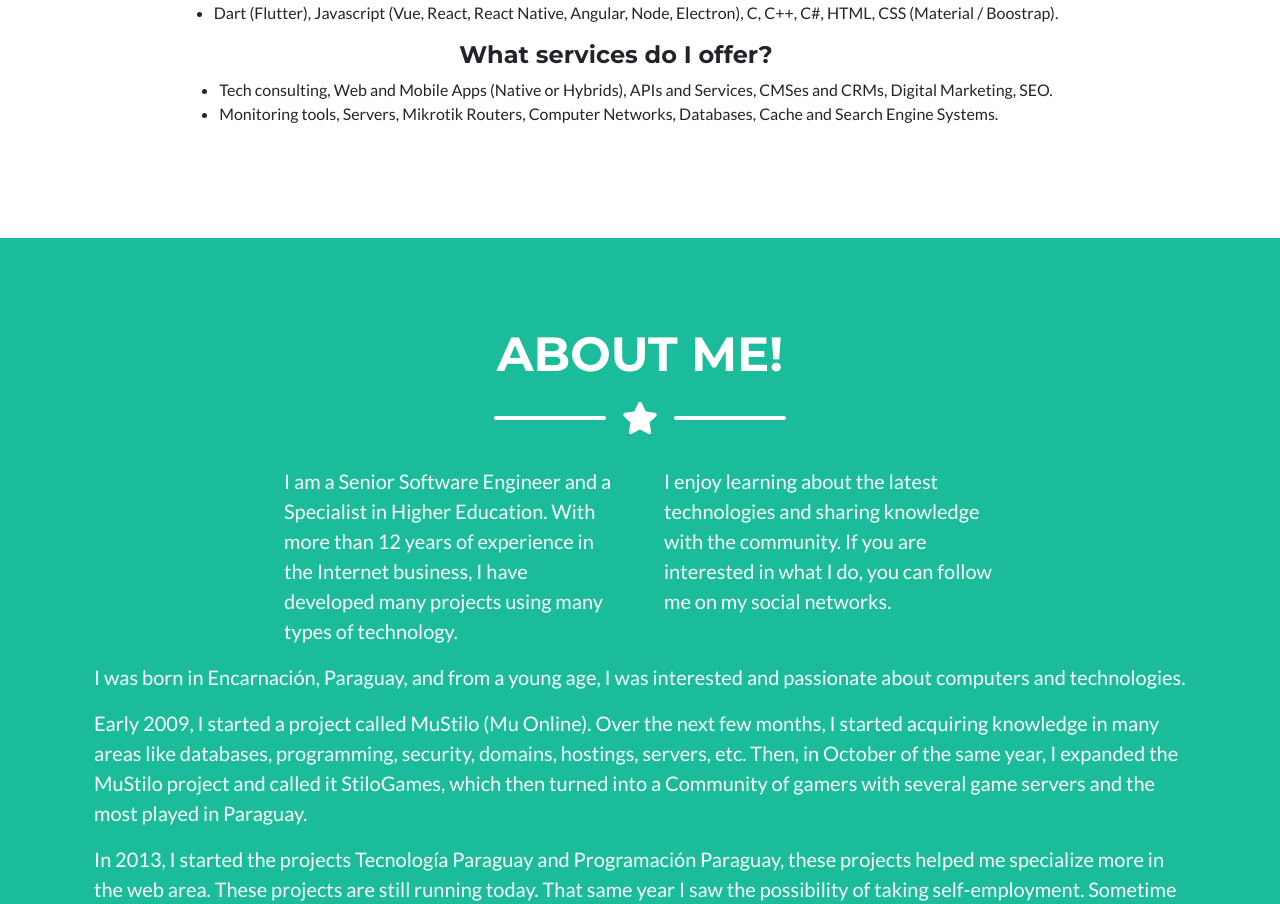
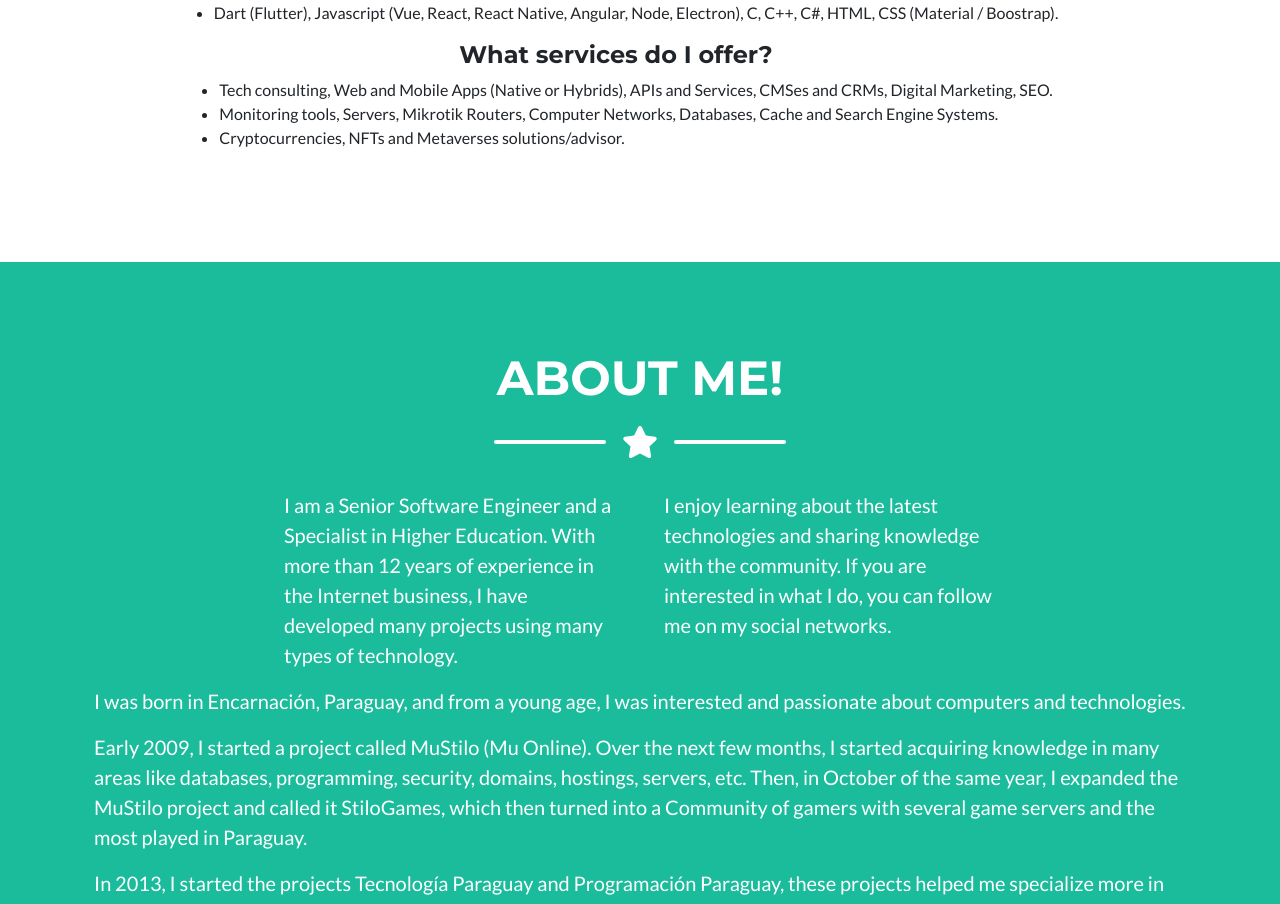
Before and after one commit to rpaszniuk/my-website, a Next.js app: page / in a window 1280 px wide. Shown: the part 1208-2112 px from the top of the page. Built offline with nearby package versions, Linux system fonts and the light colour scheme.

Commit message:
Update readme and add new section

```diff
--- a/content/locale/en.js
+++ b/content/locale/en.js
@@ -23,6 +23,8 @@ export const en = {
       "Tech consulting, Web and Mobile Apps (Native or Hybrids), APIs and Services, CMSes and CRMs, Digital Marketing, SEO.",
     projects_third_subtitle_2:
       "Monitoring tools, Servers, Mikrotik Routers, Computer Networks, Databases, Cache and Search Engine Systems.",
+    projects_third_subtitle_3:
+      "Cryptocurrencies, NFTs and Metaverses solutions/advisor.",
     frases480:
       "It is a project that aims to create a crowdsourced database of different types of phrases.",
     tecnologiapy:
--- a/content/locale/es.js
+++ b/content/locale/es.js
@@ -23,6 +23,8 @@ export const es = {
       "Consultoría tecnológica, Desarrollo de aplicaciones (nativas / híbridas), APIs y Servicios, CMSes / CRMs, Marketing Digital, SEO.",
     projects_third_subtitle_2:
       "Herramientas de monitoreo, Servidores, Routers Mikrotik, Redes, Bases de datos, Cache y Motores de Búsqueda.",
+    projects_third_subtitle_3:
+      "Asesoramiento y soluciones en Criptomonedas, NFTs and Metaversos.",
     frases480:
       "Es un proyecto que tiene como objetivo crear una base de datos colaborativas de diferentes tipos de frases.",
     tecnologiapy:
--- a/pages/index.jsx
+++ b/pages/index.jsx
@@ -100,6 +100,7 @@ export default function Home() {
             <ul>
               <li>{f("projects_third_subtitle_1")}</li>
               <li>{f("projects_third_subtitle_2")}</li>
+              <li>{f("projects_third_subtitle_3")}</li>
             </ul>
           </Row>
         </Container>
```
Also changed, not shown: 2 other files (tests, documents, lock files or other folders).
